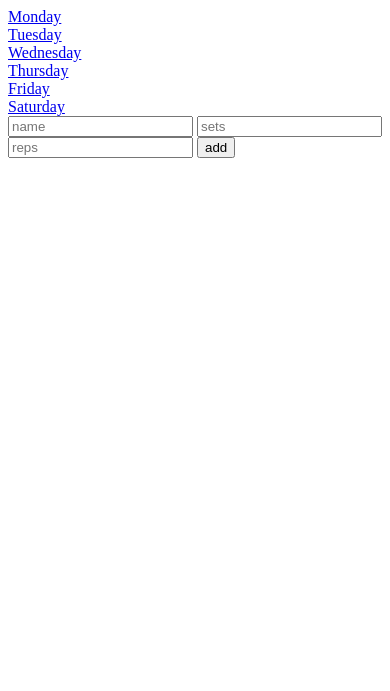
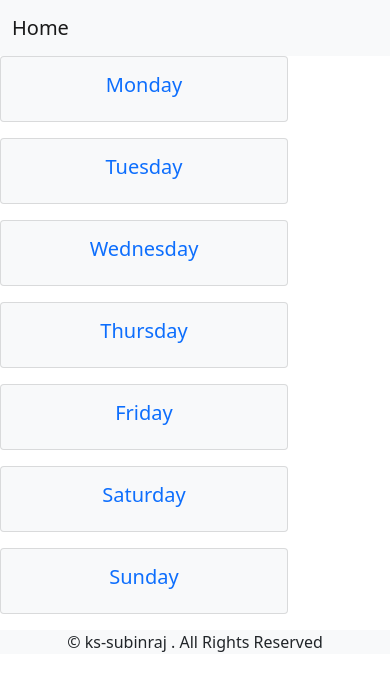
Before and after one commit to ks-subinraj/Workout-planning-app, a Django app: page / in a window 390 px wide. Shown: the top 691 px of the page. Run offline with Django 3.2, Linux system fonts and the light colour scheme.

Commit message:
completely working fine

```diff
--- a/fitapp/models.py
+++ b/fitapp/models.py
@@ -27,13 +27,15 @@ class Workout(models.Model):
     Thursday = 'thursday'
     Friday = 'friday'
     Saturday = 'saturday'
+    Sunday = 'sunday'
     DAY_CHOICES = [
         (Monday, 'Monday'),
         (Tuesday, 'Tuesday'),
         (Wednesday, 'Wednesday'),
         (Thursday, 'Thursday'),
         (Friday, 'Friday'),
-        (Saturday, 'Saturday')
+        (Saturday, 'Saturday'),
+        (Sunday, 'Sunday')
     ]
     Day = models.CharField(
         max_length=10,
--- a/fitapp/urls.py
+++ b/fitapp/urls.py
@@ -1,5 +1,6 @@
 from django.urls import path
 from . import views
+app_name = 'fitapp'
 urlpatterns = [
     path('',views.main_page_view,name='main_page'),
     path('<slug:slug>',views.main_page_view,name='main_page_view'),
--- a/fitapp/views.py
+++ b/fitapp/views.py
@@ -27,12 +27,17 @@ def update(request,id):
     form=WorkoutForm(request.POST or None,request.FILES,instance=obj)
     if form.is_valid():
         form.save()
-        return redirect('/')
+        slug_ = obj.slug
+        obj1=Workout.objects.all().filter(slug=slug_)
+        return render(request,'main_page.html',{'obj':obj1,'slug':slug_})
     return render(request,'update.html',{'form':form,'obj':obj})
 
 def delete(request,id):
     if request.method == 'POST':
         obj = Workout.objects.get(id=id)
+        slug_ = obj.slug
         obj.delete()
-        return redirect('/')
+
+        obj1 = Workout.objects.all().filter(slug=slug_)
+        return render(request,'main_page.html',{'obj':obj1,'slug':slug_})
     return render(request,'delete.html')
--- a/templates/base.html
+++ b/templates/base.html
@@ -1 +1,16 @@
-html
+<!DOCTYPE html>
+<html lang="en">
+<head>
+    <meta charset="UTF-8">
+    <meta http-equiv="X-UA-Compatible" content="IE=edge">
+    <meta name="viewport" content="width=device-width, initial-scale=1.0">
+    <title>{% block title %}{% endblock %}</title>
+    <link href="https://cdn.jsdelivr.net/npm/bootstrap@5.0.0-beta2/dist/css/bootstrap.min.css" rel="stylesheet" integrity="sha384-BmbxuPwQa2lc/FVzBcNJ7UAyJxM6wuqIj61tLrc4wSX0szH/Ev+nYRRuWlolflfl" crossorigin="anonymous">
+</head>
+<body>
+    {% include 'navbar.html' %}
+    {% block content %}{% endblock %}
+    {% include 'footer.html' %}
+    <script src="https://cdn.jsdelivr.net/npm/bootstrap@5.0.0-beta2/dist/js/bootstrap.bundle.min.js" integrity="sha384-b5kHyXgcpbZJO/tY9Ul7kGkf1S0CWuKcCD38l8YkeH8z8QjE0GmW1gYU5S9FOnJ0" crossorigin="anonymous"></script>
+</body>
+</html>
--- /dev/null
+++ b/templates/footer.html
@@ -0,0 +1,3 @@
+<div class="footer navbar-fixed-bottom my_footer bg-light">
+	<p class="text-center">&copy; ks-subinraj . All Rights Reserved</p>
+</div>
--- a/templates/main_page.html
+++ b/templates/main_page.html
@@ -1,43 +1,122 @@
+{% extends 'base.html' %}
+
+{% block title %}
+{% if slug %}
+{{slug|title}}
+{% else %}
+Your Workout Planner
+{% endif %}
+{% endblock %}
+
+{% block content %}
+
 {% if obj %}
-<h1>{{slug|title}}</h1>
+<h1 class="text-center">{{slug|title}}</h1>
 {% for i in obj %}
-{% comment %} {% if i.Day == 'mon' %} {% endcomment %}
-{{i.name}} &nbsp;
-{{i.sets}} X {{i.reps}}<br>
 
-<a href="{% url 'update' i.id %}">Update</a>
-<a href="{% url 'delete' i.id %}">Delete</a><br>
+<div class="card text-center">
+  <div class="card-header">
+    {{ forloop.counter }}
+  </div>
+  <div class="card-body">
+    <h5 class="card-title">{{i.name}}</h5>
+    <p class="card-text">{{i.sets}} X {{i.reps}}</p>
+    <a href="{% url 'fitapp:update' i.id %}" class="btn btn-primary">Update</a>
+    <a href="{% url 'fitapp:delete' i.id %}" class="btn btn-danger">Delete</a>
 
-{% comment %} {% endif %} {% endcomment %}
+  </div>
+
+</div>
+
+
 {% endfor %}
 {% else %}
-<a href={% url 'main_page_view' 'monday' %}>Monday</a><br>
-<a href={% url 'main_page_view' 'tuesday' %}>Tuesday</a><br>
+<div class="card text-dark bg-light mb-3" style="max-width: 18rem;">
+  <div class="card-body">
+    <h5 class="card-title text-center"><a style="text-decoration:none;" href={% url 'fitapp:main_page_view' 'monday' %}>Monday</a></h5>
+  </div>
+</div>
 
-<a href={% url 'main_page_view' 'wednesday' %}>Wednesday</a><br>
-<a href={% url 'main_page_view' 'thursday' %}>Thursday</a><br>
-<a href={% url 'main_page_view' 'friday' %}>Friday</a><br>
-<a href={% url 'main_page_view' 'saturday' %}>Saturday</a><br>
-<form action="{% url 'add_workout' %}" method="post" enctype="multipart/form-data">
+<div class="card text-dark bg-light mb-3" style="max-width: 18rem;">
+  <div class="card-body">
+    <h5 class="card-title text-center"><a style="text-decoration:none;" href={% url 'fitapp:main_page_view' 'tuesday' %}>Tuesday</a></a></h5>
+  </div>
+</div>
+
+<div class="card text-dark bg-light mb-3" style="max-width: 18rem;">
+  <div class="card-body">
+    <h5 class="card-title text-center"><a style="text-decoration:none;" href={% url 'fitapp:main_page_view' 'wednesday' %}>Wednesday</a></a></h5>
+  </div>
+</div>
+
+<div class="card text-dark bg-light mb-3" style="max-width: 18rem;">
+  <div class="card-body">
+    <h5 class="card-title text-center"><a style="text-decoration:none;" href={% url 'fitapp:main_page_view' 'thursday' %}>Thursday</a></a></h5>
+  </div>
+</div>
+
+<div class="card text-dark bg-light mb-3" style="max-width: 18rem;">
+  <div class="card-body">
+    <h5 class="card-title text-center"><a style="text-decoration:none;" href={% url 'fitapp:main_page_view' 'friday' %}>Friday</a></a></h5>
+  </div>
+</div>
+
+<div class="card text-dark bg-light mb-3" style="max-width: 18rem;">
+  <div class="card-body">
+    <h5 class="card-title text-center"><a style="text-decoration:none;" href={% url 'fitapp:main_page_view' 'saturday' %}>Saturday</a></a></h5>
+  </div>
+</div>
+
+<div class="card text-dark bg-light mb-3" style="max-width: 18rem;">
+  <div class="card-body">
+    <h5 class="card-title text-center"><a style="text-decoration:none;" href={% url 'fitapp:main_page_view' 'sunday' %}>Sunday</a></a></h5>
+  </div>
+</div>
+{% if slug %}
+<h1>{{slug|title}}:Add Workout</h1>
+<form action="{% url 'fitapp:add_workout' %}" method="post" enctype="multipart/form-data">
 {% csrf_token %}
 
+<div class="row g-3">
+  <div class="col-sm-7">
+    <input type="text" name='name' class="form-control" placeholder="Workout Name" aria-label="Workout Name">
+  </div>
+  <div class="col-sm">
+    <input type="text" name='sets' class="form-control" placeholder="Sets" aria-label="Sets">
+  </div>
+  <div class="col-sm">
+    <input type="text" name='reps' class="form-control" placeholder="Reps" aria-label="Reps">
+  </div>
+  <div class="col-sm">
+    <input class="btn btn-secondary" type='submit' value='add'>
+  </div>
+</div>
 
 <input type="hidden" name='day' value="{{slug}}">
-<input type='text' name='name' placeholder='name'>
-<input type='text' name='sets' placeholder='sets'>
-<input type='text' name='reps' placeholder='reps'>
-<input type='submit' value='add'>
 </form>
 {% endif %}
+{% endif %}
 {% if obj %}
-<form action="{% url 'add_workout' %}" method="post" enctype="multipart/form-data">
+<form action="{% url 'fitapp:add_workout' %}" method="post" enctype="multipart/form-data">
 {% csrf_token %}
 
+<div class="row g-3">
+  <div class="col-sm-7">
+    <input type="text" name='name' class="form-control" placeholder="Workout Name" aria-label="Workout Name">
+  </div>
+  <div class="col-sm">
+    <input type="text" name='sets' class="form-control" placeholder="Sets" aria-label="Sets">
+  </div>
+  <div class="col-sm">
+    <input type="text" name='reps' class="form-control" placeholder="Reps" aria-label="Reps">
+  </div>
+  <div class="col-sm">
+    <input class="btn btn-secondary" type='submit' value='add'>
+  </div>
+</div>
 
 <input type="hidden" name='day' value="{{slug}}">
-<input type='text' name='name' placeholder='name'>
-<input type='text' name='sets' placeholder='sets'>
-<input type='text' name='reps' placeholder='reps'>
-<input type='submit' value='add'>
 </form>
+
 {% endif %}
+{% endblock %}
--- /dev/null
+++ b/templates/navbar.html
@@ -0,0 +1,7 @@
+
+  <nav class="navbar navbar-expand-lg navbar-light bg-light">
+    <div class="container-fluid">
+      <a class="navbar-brand" href="{% url 'fitapp:main_page' %}">Home</a>
+
+  </nav>
+</div>
```
Also changed, not shown: db.sqlite3, fitapp/migrations/0002_auto_20210212_0526.py (added).
